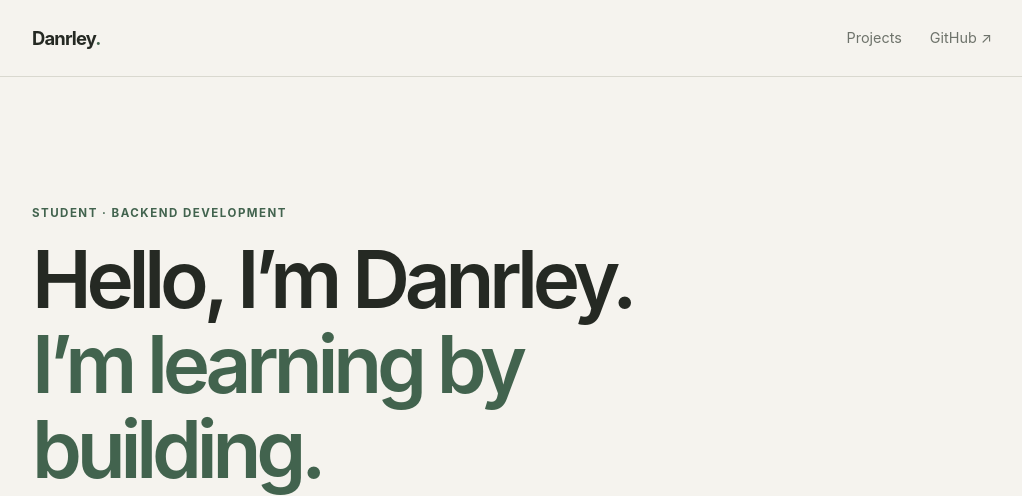
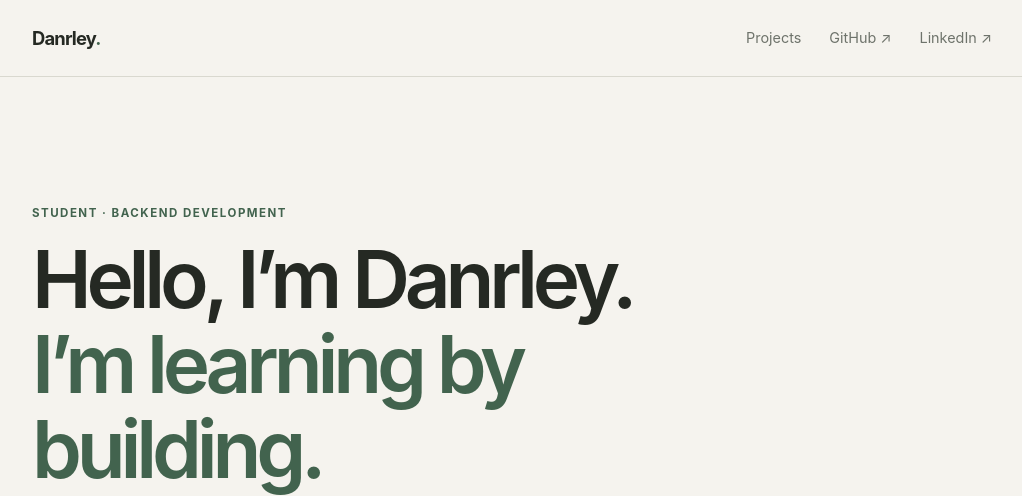
Before and after one commit to DanrleyP44/my_python_portfolio, a Flask app: page / in a window 1280 px wide. Shown: the top 496 px of the page, without its empty margins (128-1150 px from the left). Run offline with Flask 3, Linux system fonts and the light colour scheme.

Commit message:
Add LinkedIn profile link

```diff
--- a/templates/index.html
+++ b/templates/index.html
@@ -14,6 +14,7 @@
             <nav aria-label="Main navigation">
                 <a href="#projects">Projects</a>
                 <a href="https://github.com/DanrleyP44" target="_blank" rel="noopener noreferrer">GitHub <span aria-hidden="true">↗</span></a>
+                <a href="https://www.linkedin.com/in/danrley-pereirab" target="_blank" rel="noopener noreferrer">LinkedIn <span aria-hidden="true">↗</span></a>
             </nav>
         </div>
     </header>
```
